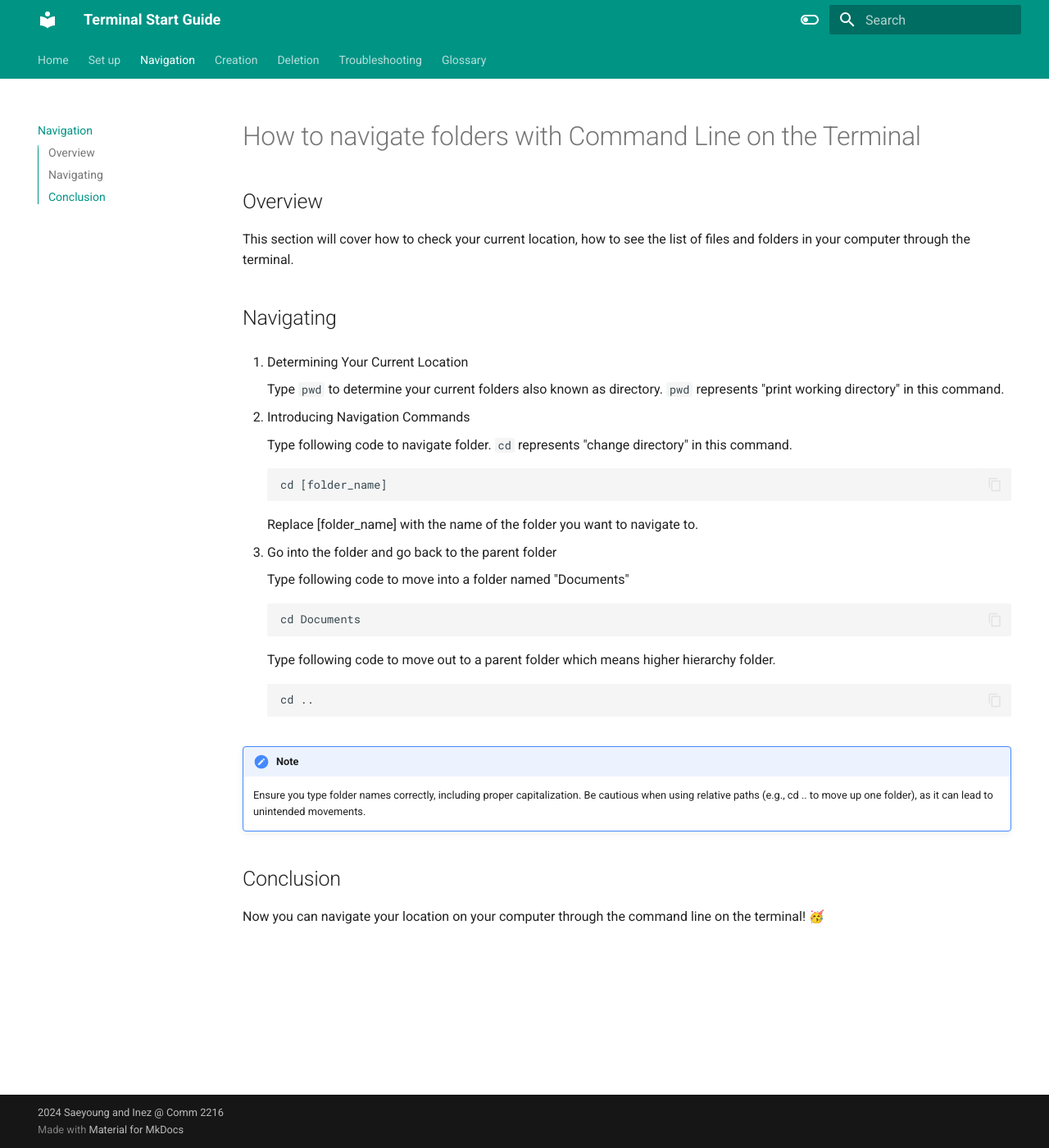
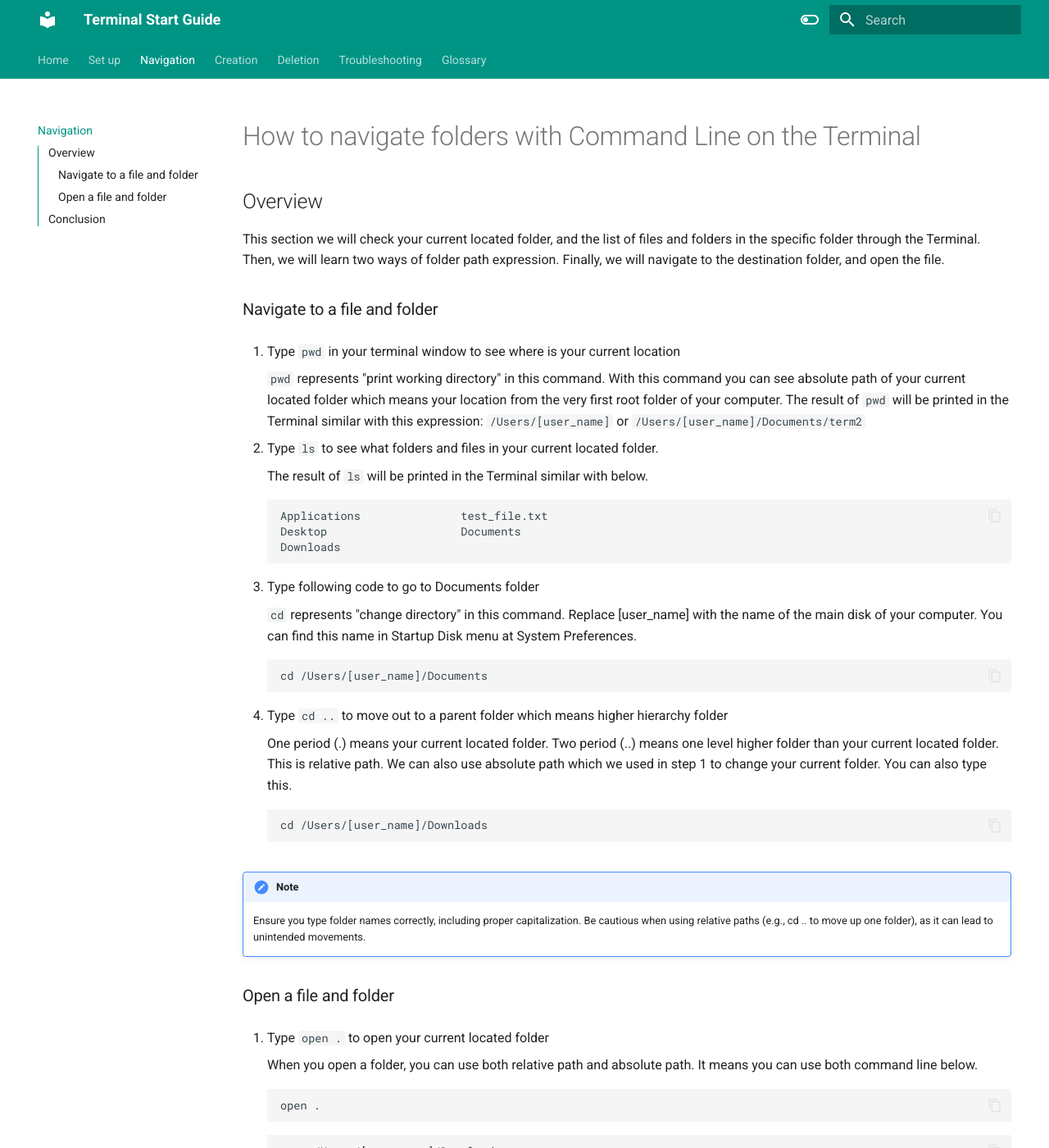
Before and after one commit to Inez-y/user_docs_Inez_Saeyoung, an MkDocs documentation site: the page built from docs/navi.md, in a window 1280 px wide and 1400 px high. Shown: the whole window at 82% size. Built offline with MkDocs 1.6.1 and Material for MkDocs 9.7.7, drawn with Linux system fonts in a browser that asks for light colours; emoji names are drawn with the system emoji font; some of the changed text lies outside the part shown.

Commit message:
ADD how to open and write path

````diff
--- a/docs/navi.md
+++ b/docs/navi.md
@@ -2,45 +2,78 @@
 
 ## Overview
 
-This section will cover how to check your current location, how to see the list of files and folders in your computer through the terminal.
+This section we will check your current located folder, and the list of files and folders in the specific folder through the Terminal. Then, we will learn two ways of folder path expression. Finally, we will navigate to the destination folder, and open the file.
 
-## Navigating
+### Navigate to a file and folder
 
-1. Determining Your Current Location
+1. Type `pwd` in your terminal window to see where is your current location
 
-    Type `pwd` to determine your current folders also known as directory.  `pwd` represents "print working directory" in this command.
+    `pwd` represents "print working directory" in this command. With this command you can see absolute path of your current located folder which means your location from the very first root folder of your computer. The result of `pwd` will be printed in the Terminal similar with this expression: `/Users/[user_name]` or `/Users/[user_name]/Documents/term2`
 
 
-2. Introducing Navigation Commands
+2. Type `ls` to see what folders and files in your current located folder.
 
-    Type following code to navigate folder. `cd` represents "change directory" in this command.
+    The result of `ls` will be printed in the Terminal similar with below.
 
     ```
-    cd [folder_name]
+    Applications		 	   test_file.txt
+    Desktop			           Documents
+    Downloads
     ```
 
-    Replace [folder_name] with the name of the folder you want to navigate to.
 
-3. Go into the folder and go back to the parent folder
+3. Type following code to go to Documents folder
 
-    Type following code to move into a folder named "Documents"
+    `cd` represents "change directory" in this command. Replace [user_name] with the name of the main disk of your computer. You can find this name in Startup Disk menu at System Preferences.
 
     ```
-    cd Documents
+    cd /Users/[user_name]/Documents
     ```
 
-    Type following code to move out to a parent folder which means higher hierarchy folder.
 
+4. Type `cd ..` to move out to a parent folder which means higher hierarchy folder
+
+    One period (.) means your current located folder. Two period (..) means one level higher folder than your current located folder. This is relative path. We can also use absolute path which we used in step 1 to change your current folder. You can also type this.
     ```
-    cd ..
+    cd /Users/[user_name]/Downloads
     ```
-
 
 !!! note
 
     Ensure you type folder names correctly, including proper capitalization.
     Be cautious when using relative paths (e.g., cd .. to move up one folder), as it can lead to unintended movements.
 
+### Open a file and folder
+
+5. Type `open .` to open your current located folder
+
+    When you open a folder, you can use both relative path and absolute path. It means you can use both command line below.
+    ```
+    open .
+    ```
+
+    ```
+    open /Users/[user_name]/Downloads
+    ```
+
+
+6. Type `open [file_name.extension]` to pen a file
+
+    When you open a file, you need to specify which file you want to open. Also, you need to be located in a same folder of the file is in. For example, if you want to open `agenda_note_team01.txt` file in `Downloads` folder, your action will be:
+
+    ```
+    cd /Users/[user_name]/Downloads
+    open agenda_note_team01.txt
+    ```
+
+!!! note
+
+    When you try to open a file, do not forget to type a extension also. You should type file name, period, extension.
+
+!!! tip
+
+    If you want to open a Visual Studio Code in a project folder, change your current located folder to a your project folder in Terminal. Type `code .`, then Visual studio Code will be opened in your project folder.
+
 ## Conclusion
 
-Now you can navigate your location on your computer through the command line on the terminal! :partying_face:
+In this section covered how to check your current located folder, and how to see the list of files and folders in your computer through the Terminal. Then, navigated to the destination folder, executed two ways of open it. :partying_face:
````
Also changed, not shown: docs/index.md (+10 -13 lines).
